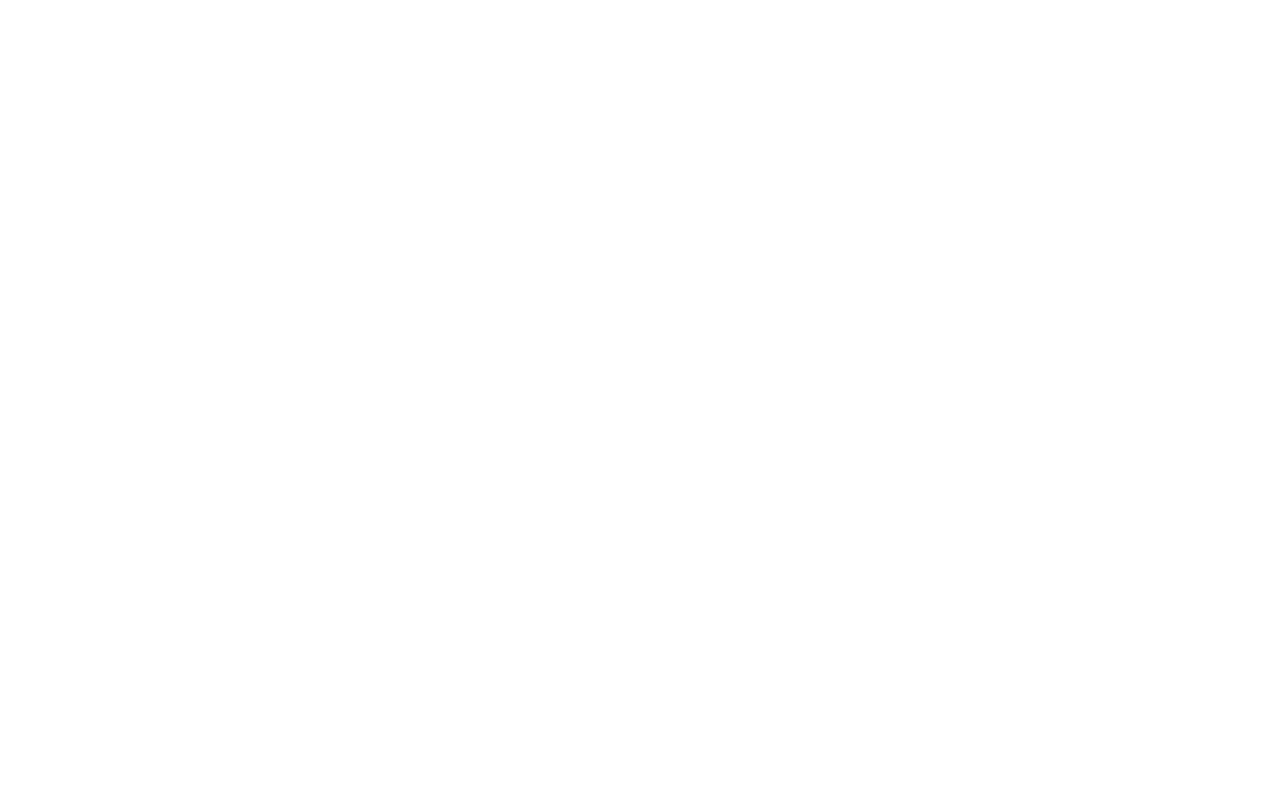
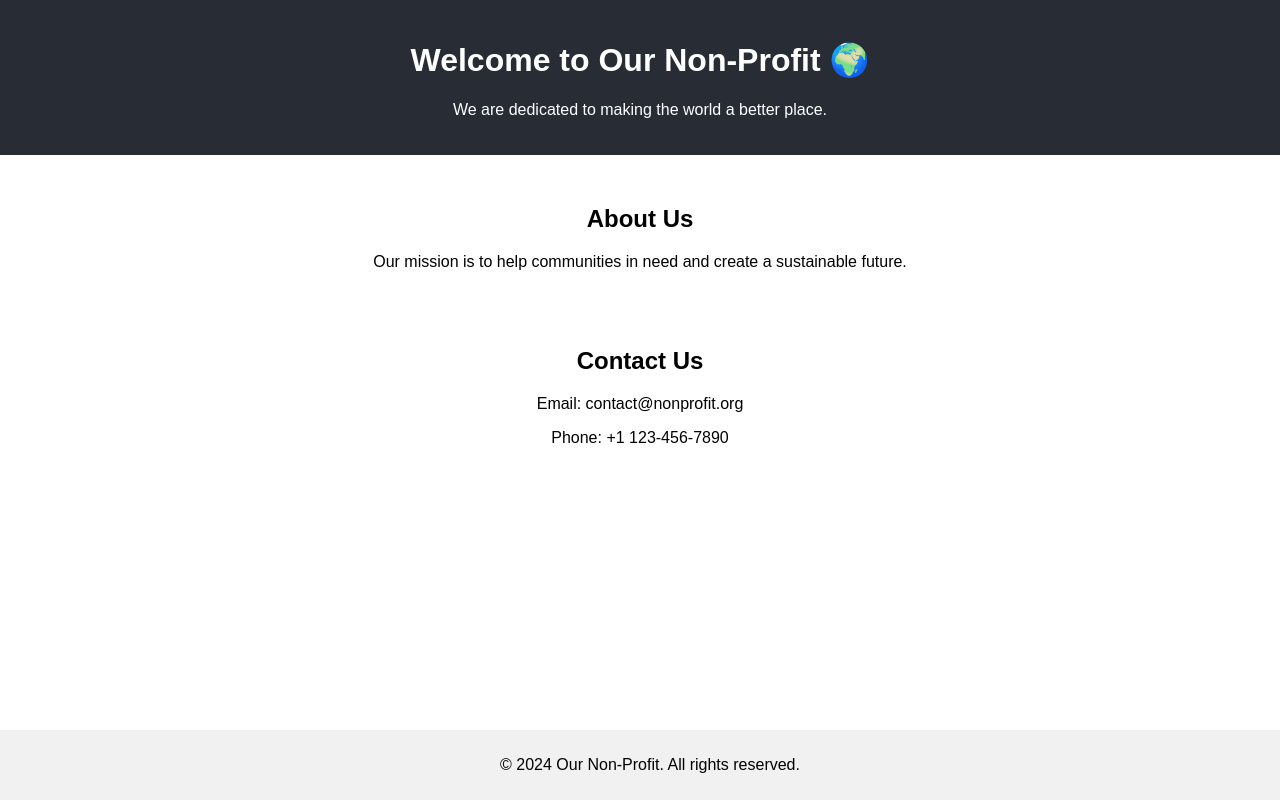
Before and after one commit to Rishabhvrm/nonprofit-demo, a React (Create React App) app: page / in a window 1280 px wide. Built offline with nearby package versions, Linux system fonts and the light colour scheme.

Commit message:
add home page and sections

```diff
--- a/src/App.css
+++ b/src/App.css
@@ -1,38 +1,23 @@
 .App {
   text-align: center;
-}
-
-.App-logo {
-  height: 40vmin;
-  pointer-events: none;
-}
-
-@media (prefers-reduced-motion: no-preference) {
-  .App-logo {
-    animation: App-logo-spin infinite 20s linear;
-  }
+  font-family: Arial, sans-serif;
 }
 
 .App-header {
   background-color: #282c34;
-  min-height: 100vh;
-  display: flex;
-  flex-direction: column;
-  align-items: center;
-  justify-content: center;
-  font-size: calc(10px + 2vmin);
+  padding: 20px;
   color: white;
 }
 
-.App-link {
-  color: #61dafb;
+section {
+  margin: 20px;
+  padding: 10px;
 }
 
-@keyframes App-logo-spin {
-  from {
-    transform: rotate(0deg);
-  }
-  to {
-    transform: rotate(360deg);
-  }
+footer {
+  background-color: #f1f1f1;
+  padding: 10px;
+  position: fixed;
+  width: 100%;
+  bottom: 0;
 }
--- a/src/App.js
+++ b/src/App.js
@@ -1,9 +1,31 @@
-
-import './App.css';
+import React from 'react';
+import "./App.css";
 
 function App() {
   return (
     <div className="App">
+      <header className="App-header">
+        <h1>Welcome to Our Non-Profit 🌍</h1>
+        <p>We are dedicated to making the world a better place.</p>
+      </header>
+
+      <section className="About">
+        {" "}
+        <h2>About Us</h2>
+        <p>
+          Our mission is to help communities in need and create a sustainable
+          future.
+        </p>
+      </section>
+      <section className="Contact">
+        <h2>Contact Us</h2>
+        <p>Email: contact@nonprofit.org</p>
+        <p>Phone: +1 123-456-7890</p>
+      </section>
+
+      <footer>
+        <p>© 2024 Our Non-Profit. All rights reserved.</p>
+      </footer>
     </div>
   );
 }
```
